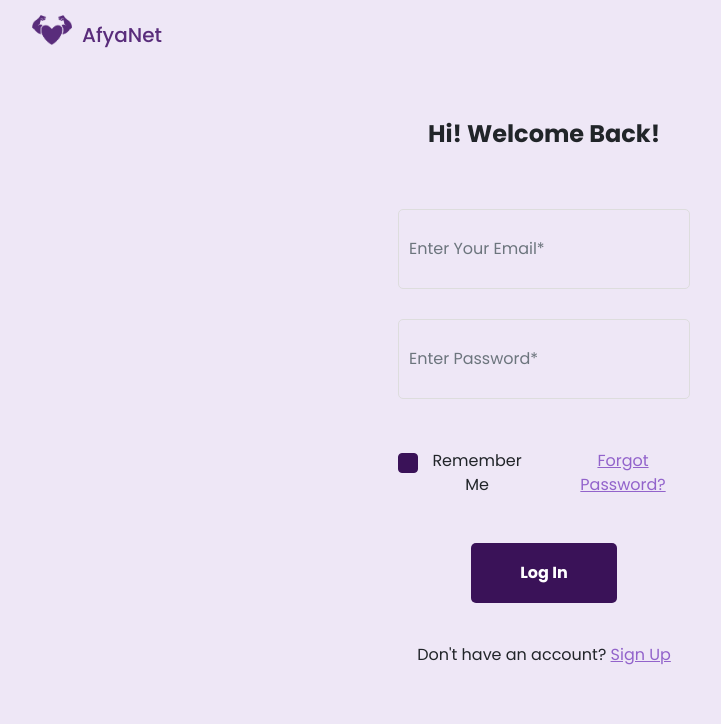
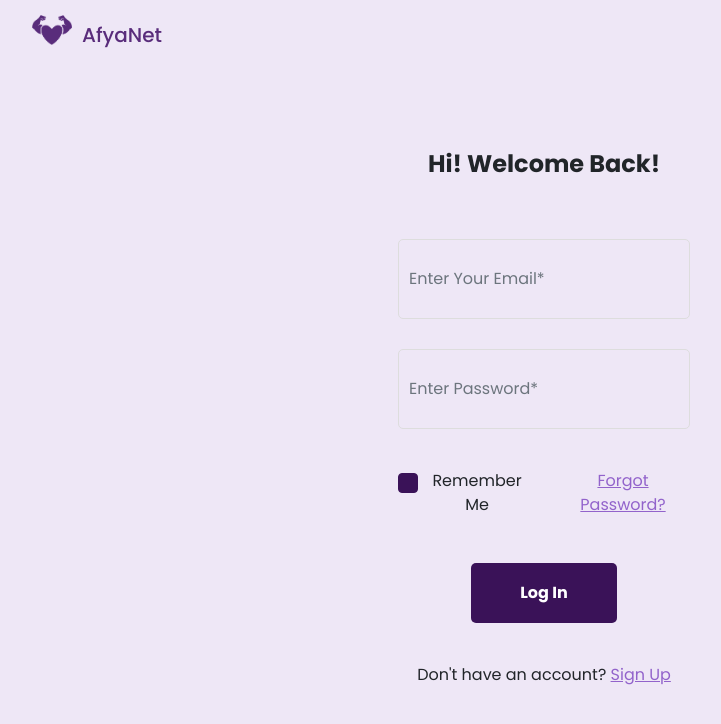
Before and after one commit to Annastacia-dev/afyanet-react, a React (Create React App) app: page /patient/login in a window 1280 px wide. Shown: the top 724 px of the page, without its empty margins (96-817 px from the left). Built offline with nearby package versions, Linux system fonts and the light colour scheme.

Commit message:
change margins

```diff
--- a/src/components/authforms/patient/PatientLogIn.js
+++ b/src/components/authforms/patient/PatientLogIn.js
@@ -31,7 +31,7 @@ const PatientLogIn = () => {
                             </Col>
                          </Row>
 
-                        <Row style={{marginTop: "20px"}} className='justify-content-center'>
+                        <Row style={{marginTop: "10px"}} className='justify-content-center'>
                             <Col lg='3'>
                             <Form.Group className="mb-3" controlId="formBasicCheckbox">
                                 <Form.Check type="checkbox" label="Remember Me" />
--- a/src/css/PatientLogIn.css
+++ b/src/css/PatientLogIn.css
@@ -5,7 +5,7 @@
 }
 
 .patient-login h2{
-    margin-top: 70px;
+    margin-top: 100px;
     margin-bottom: 20px;
     text-align: center;
     font-size: 1.5rem;
```
